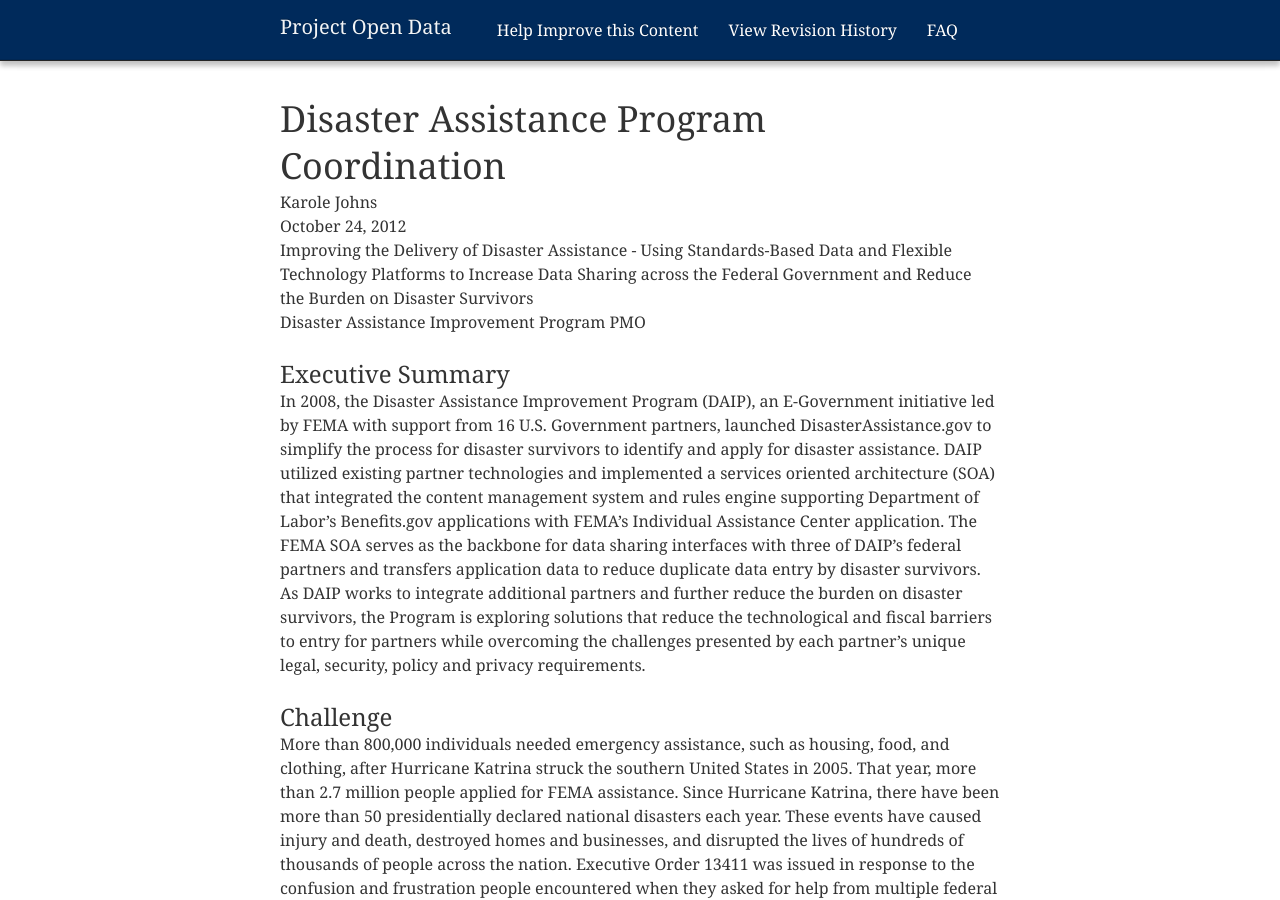
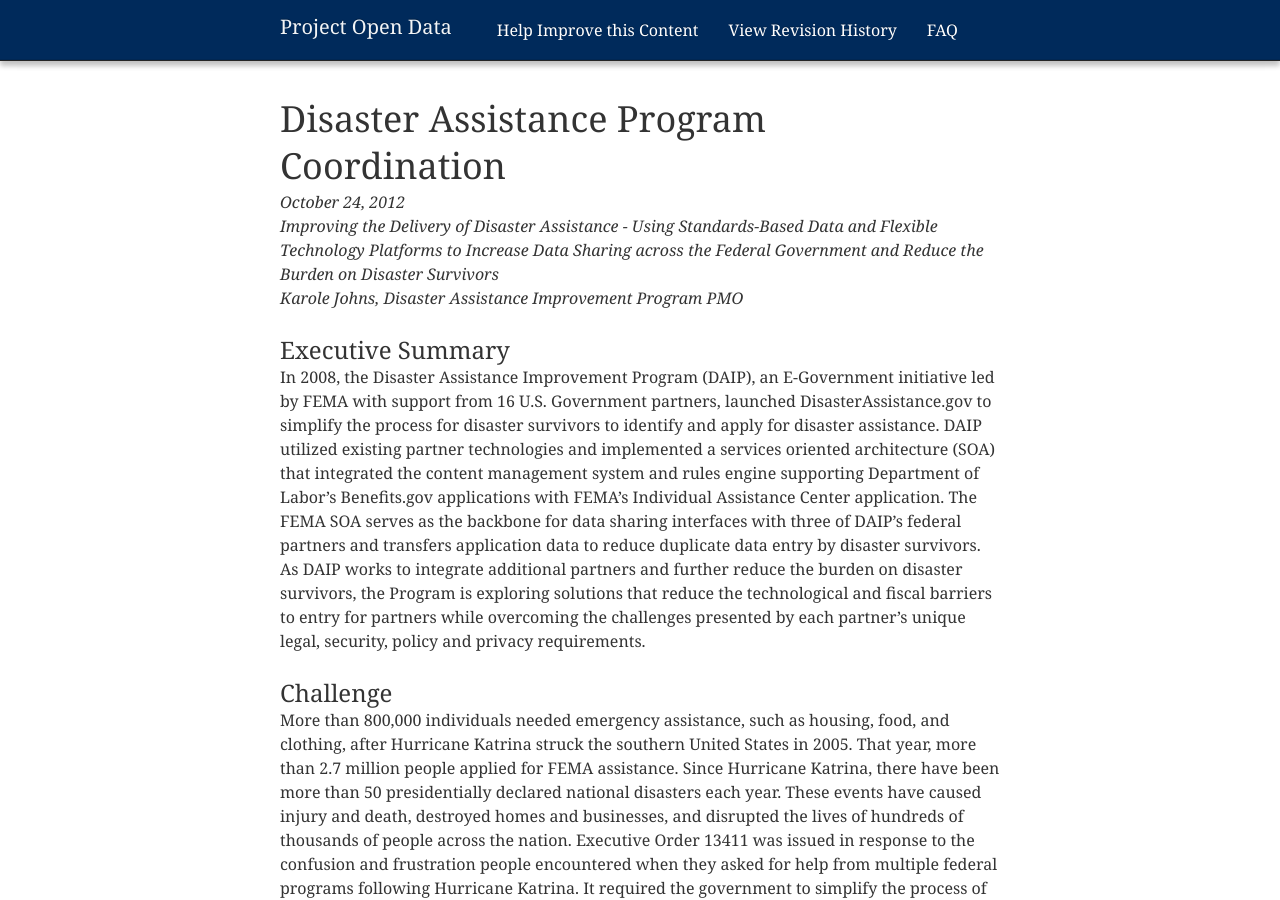
Before and after one commit to gbinal/p-o-d.github.com, a Jekyll site: the page built from fema-case-study.md, in a window 1280 px wide and 900 px high. Built offline with Jekyll 4.4.1, drawn with Linux system fonts in a browser that asks for light colours; nearby versions of some CDN libraries.

Commit message:
added italics

```diff
--- a/fema-case-study.md
+++ b/fema-case-study.md
@@ -5,10 +5,9 @@ permalink: /fema-case-study/
 filename: fema-case-study.md
 ---
 
-Karole Johns
-October 24, 2012
+*October 24, 2012
 Improving the Delivery of Disaster Assistance - Using Standards-Based Data and Flexible Technology Platforms to Increase Data Sharing across the Federal Government and Reduce the Burden on Disaster Survivors
-Disaster Assistance Improvement Program PMO
+Karole Johns, Disaster Assistance Improvement Program PMO*
 
 ### Executive Summary
 
```
